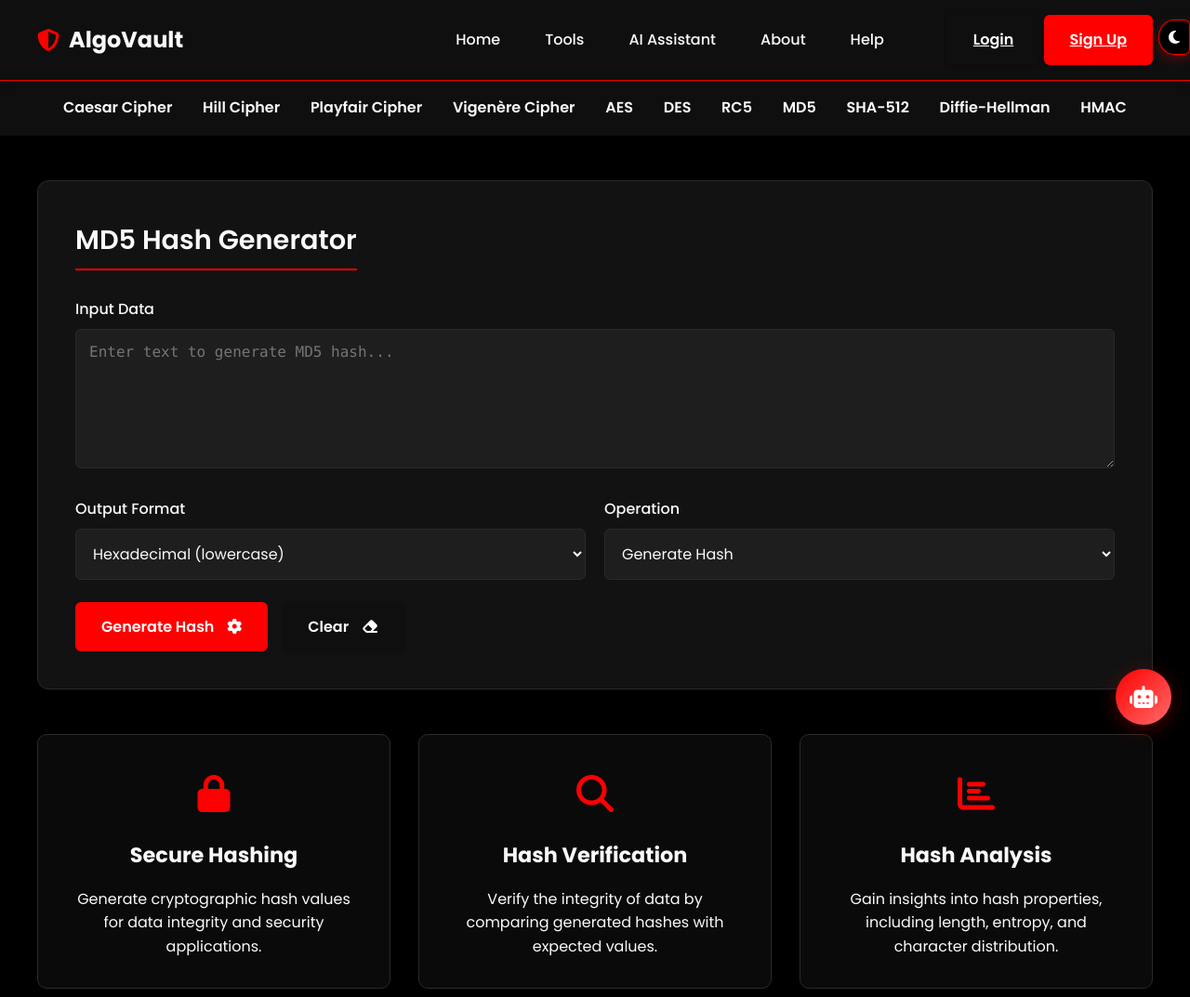
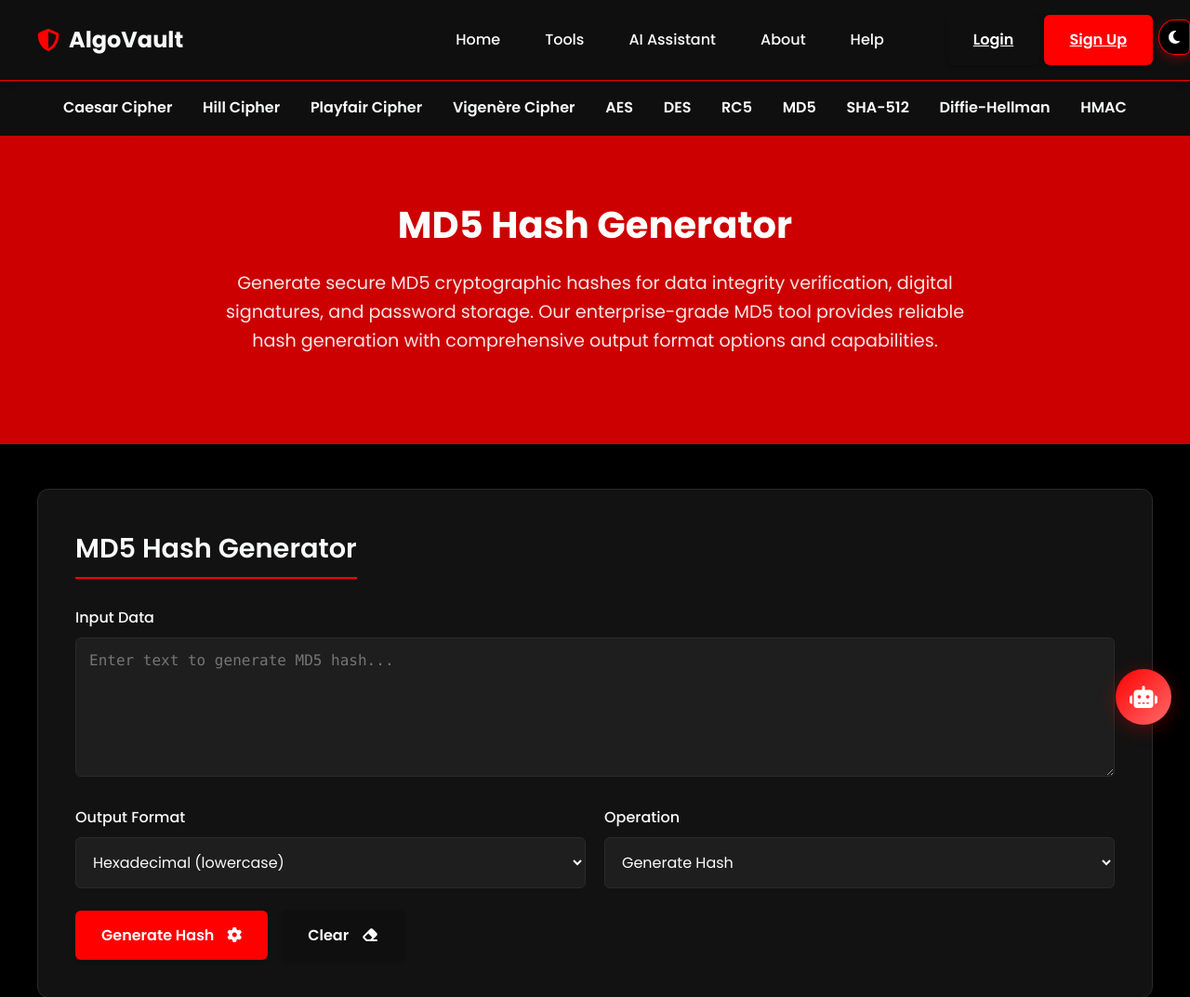
Before and after one commit to The-Web-Dev-Forge/AlgoVault, a Django app: page /md5/ in a window 1280 px wide. Shown: the top 1073 px of the page at 93% size. Run offline with Django 5.2, Linux system fonts and the light colour scheme.

Commit message:
feat(crypto): Update MD5 template with enhanced hashing interface

```diff
--- a/Cryptography/templates/md5.html
+++ b/Cryptography/templates/md5.html
@@ -1,13 +1,19 @@
 {% extends "base.html" %}
 {% load static %}
 
-{% block title %}MD5 Hash Generator{% endblock %}
+{% block title %}MD5 | AlgoVault{% endblock %}
 
 {% block extra_head %}
 <link rel="stylesheet" href="{% static 'css/md5.css' %}">
 {% endblock %}
 
 {% block content %}
+<section class="hero" id="home">
+    <div class="container">
+        <h1>MD5 Hash Generator</h1>
+        <p>Generate secure MD5 cryptographic hashes for data integrity verification, digital signatures, and password storage. Our enterprise-grade MD5 tool provides reliable hash generation with comprehensive output format options and capabilities.</p>
+    </div>
+</section>
 {% csrf_token %}
 <main class="main container" id="md5-tool-section">
     <div class="notification success" id="notification"></div>
@@ -292,12 +298,12 @@
 
         <div class="info-content">
             <div class="info-text">
-                <p>MD5 (Message-Digest Algorithm 5) is a widely used cryptographic hash function that produces a 128-bit (16-byte) hash value, typically expressed as a 32-character hexadecimal number. It was designed by Ron Rivest in 1991.</p>
-                <p>Initially designed for use as a cryptographic secure hash algorithm, MD5 has been found to suffer from extensive vulnerabilities, and is no longer recommended for use as a security measure. However, it is still commonly used for checking data integrity and detecting unintentional data corruption.</p>
+                <p>MD5 (Message-Digest Algorithm 5) is a widely used cryptographic hash function that produces a 128-bit (16-byte) hash value, typically expressed as a 32-character hexadecimal number. It was designed by Ron Rivest in 1991.</p><br>
+                <p>Initially designed for use as a cryptographic secure hash algorithm, MD5 has been found to suffer from extensive vulnerabilities, and is no longer recommended for use as a security measure. However, it is still commonly used for checking data integrity and detecting unintentional data corruption.</p><br>
                 <p>The MD5 algorithm processes data in 512-bit chunks, which are broken down into 16 32-bit words. The output is a set of four 32-bit blocks which combine to form the 128-bit hash. While collisions can be generated, for simple data integrity checks where malicious attacks are not a concern, MD5 can still be a quick and efficient solution.</p>
             </div>
             <div class="info-image">
-                <img src="https://upload.wikimedia.org/wikipedia/commons/4/4b/MD5_algorithm_diagram.svg" alt="MD5 Algorithm Diagram">
+                <img src="https://media.geeksforgeeks.org/wp-content/uploads/20240720152453/Untitled-design_11zon-(1)-(1).jpg" alt="MD5 Algorithm Diagram">
             </div>
         </div>
     </section>
@@ -310,11 +316,7 @@
                 <ol>
                     <li><strong>Enter Input Data:</strong> Type or paste the text for which you want to generate an MD5 hash.</li>
                     <li><strong>Select Output Format:</strong> Choose the desired format for the hash (Hexadecimal lowercase, uppercase, or Base64).</li>
-                    <li><strong>Select Operation:</strong> Choose to 'Generate Hash', 'Verify Hash', or 'Hash Analysis'.
-                        <ul>
-                            <li>For 'Verify Hash', enter the 'Expected Hash' to compare against the generated hash.</li>
-                        </ul>
-                    </li>
+                    <li><strong>Select Operation:</strong> Choose to 'Generate Hash', 'Verify Hash', or 'Hash Analysis'.For 'Verify Hash', enter the 'Expected Hash' to compare against the generated hash.</li>
                     <li><strong>Process:</strong> Click the "Process" button to perform the selected operation.</li>
                     <li><strong>View Result:</strong> The result will appear in the result box below. You can copy it to your clipboard.</li>
                 </ol>
```
